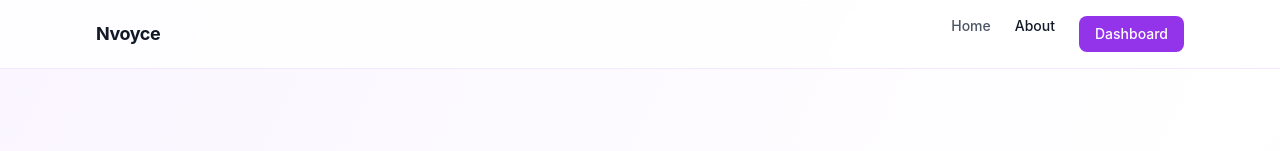
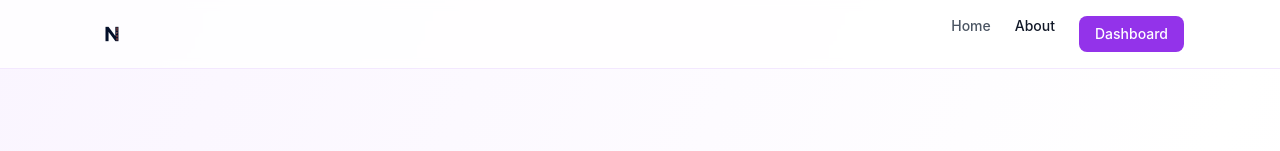
Before and after one commit to nvoyceapp-web/nvoyce, a Next.js app: page /about in a window 1280 px wide. Shown: the top 151 px of the page. Built offline with nearby package versions, Linux system fonts and the light colour scheme.

Commit message:
About page: N icon in header nav and footer
- Header nav logo link: text Logo component → N icon (32px)
- Footer: centered N icon (28px, opacity 0.5) above copyright line
- Removed unused Logo import

Co-Authored-By: Claude Sonnet 4.6 <noreply@anthropic.com>

```diff
--- a/app/about/page.tsx
+++ b/app/about/page.tsx
@@ -1,7 +1,6 @@
 'use client'
 
 import Link from 'next/link'
-import Logo from '@/components/Logo'
 
 export default function AboutPage() {
   return (
@@ -10,7 +9,7 @@ export default function AboutPage() {
       <header className="border-b border-purple-100 bg-white/80 backdrop-blur-sm sticky top-0 z-50">
         <div className="max-w-6xl mx-auto px-4 sm:px-6 lg:px-8 py-4 flex items-center justify-between">
           <Link href="/" className="flex items-center gap-2">
-            <Logo size="small" />
+            <img src="/logo-icon.png" alt="Nvoyce" className="w-8 h-8 object-contain" />
           </Link>
           <nav className="flex gap-6">
             <Link href="/" className="text-gray-600 hover:text-gray-900 text-sm font-medium">
@@ -164,8 +163,9 @@ export default function AboutPage() {
 
       {/* Footer */}
       <footer className="border-t border-purple-100 bg-white/50 backdrop-blur-sm mt-20">
-        <div className="max-w-6xl mx-auto px-4 sm:px-6 lg:px-8 py-8 text-center text-gray-600 text-sm">
-          <p>© 2026 Nvoyce. Built for freelancers and gig workers.</p>
+        <div className="max-w-6xl mx-auto px-4 sm:px-6 lg:px-8 py-8 text-center flex flex-col items-center gap-3">
+          <img src="/logo-icon.png" alt="Nvoyce" className="w-7 h-7 object-contain opacity-50" />
+          <p className="text-gray-500 text-sm">© 2026 Nvoyce. Built for freelancers and gig workers.</p>
         </div>
       </footer>
     </div>
```
